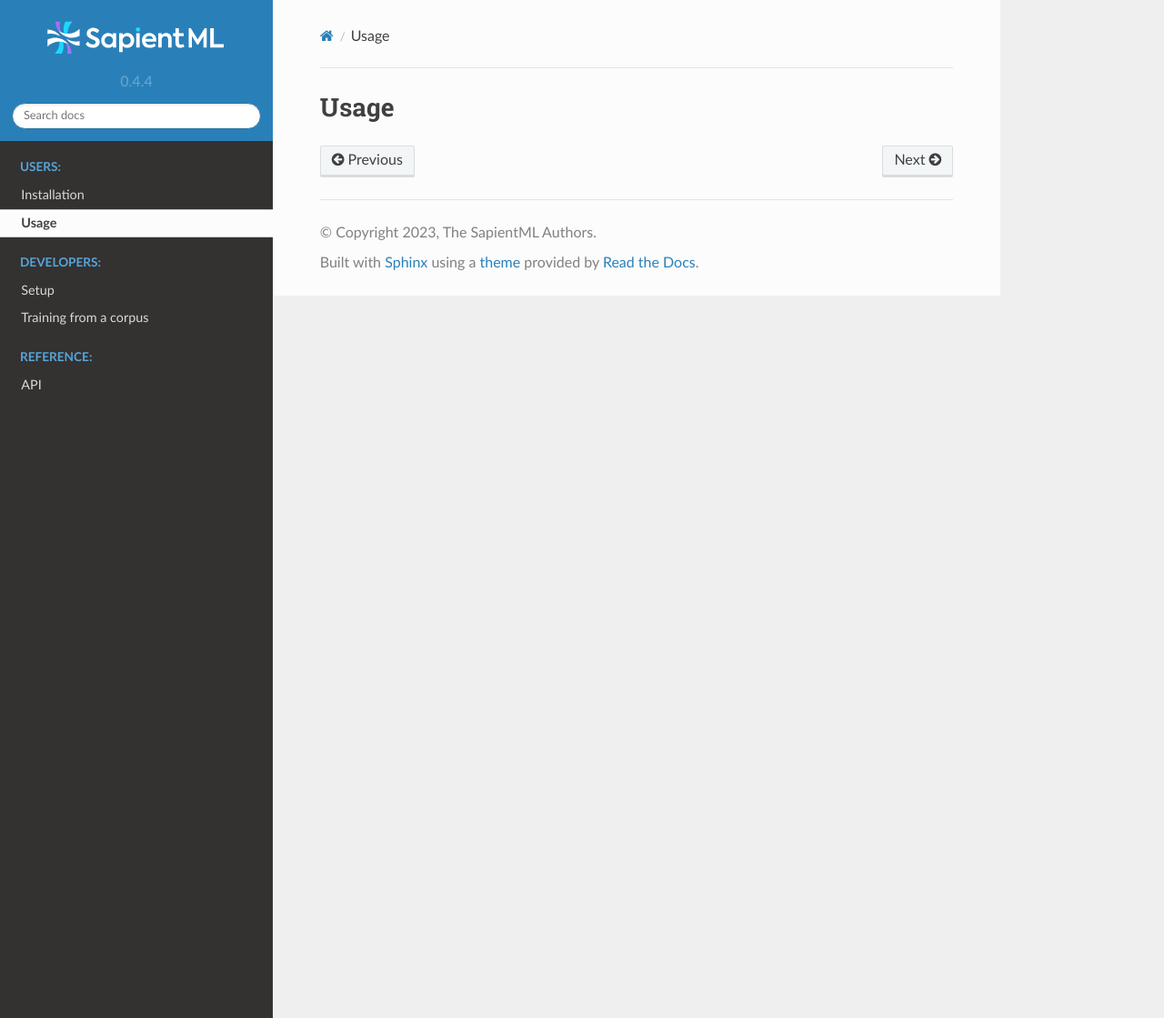
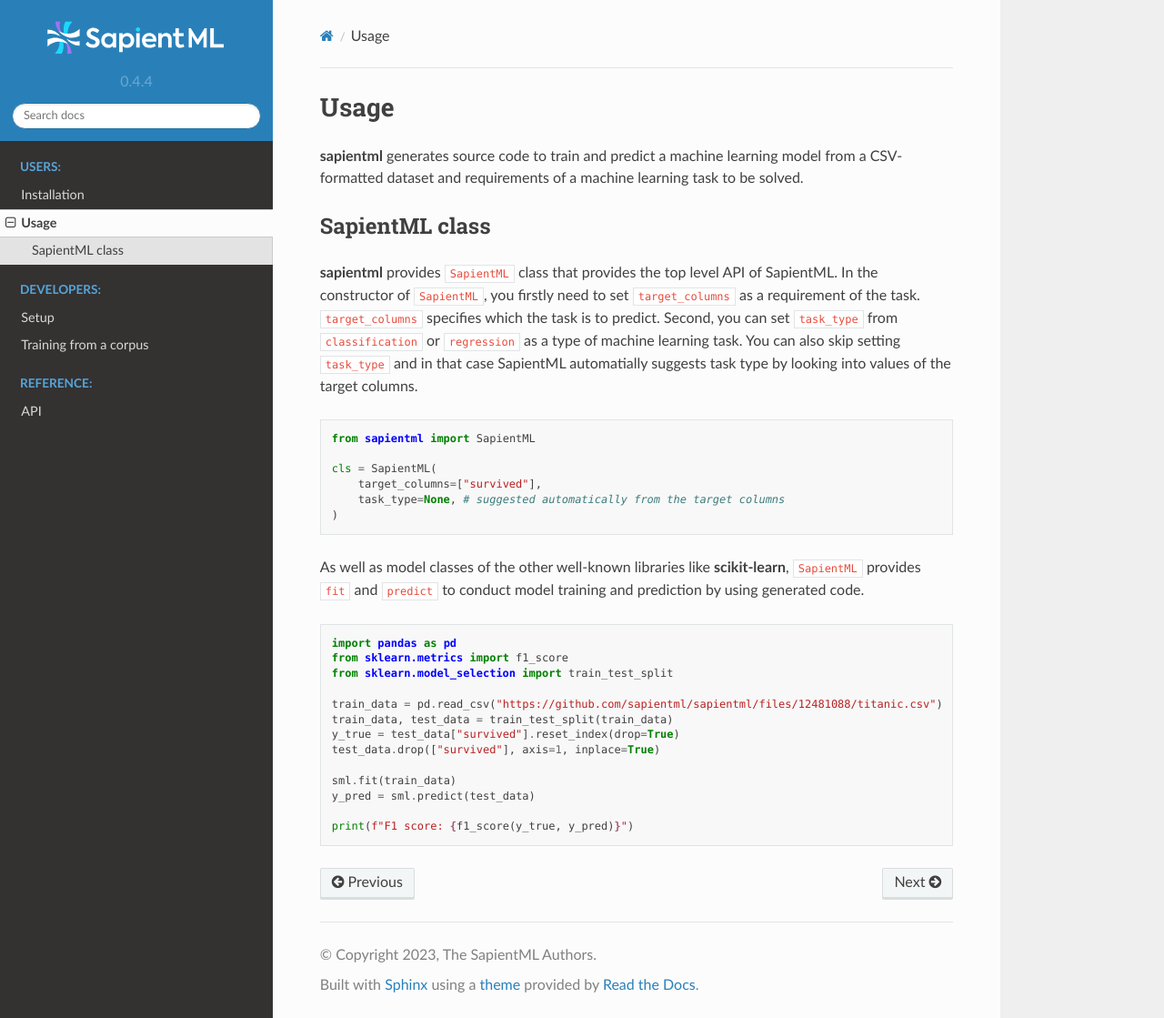
Before and after one commit to sapientml/docs, a Sphinx documentation site: the page built from docs/user/usage.rst, in a window 1280 px wide and 1119 px high. Shown: the whole window at 91% size. Built offline with Sphinx 7.4.7 and the Read the Docs theme 2.0.0, drawn with Linux system fonts in a browser that asks for light colours; pages that are not in the unit, such as notebooks, are missing from menus.

Commit message:
update
Signed-off-by: Kosaku Kimura <kimura.kosaku@fujitsu.com>

```diff
--- a/docs/user/installation.rst
+++ b/docs/user/installation.rst
@@ -2,7 +2,7 @@
 Installation
 ============
 
-1. Install with pip
+Install with pip
 ===================
 
 **sapientml** needs to be installed just like any other python package
--- a/docs/user/usage.rst
+++ b/docs/user/usage.rst
@@ -1,3 +1,37 @@
 =====
 Usage
 =====
+
+**sapientml** generates source code to train and predict a machine learning model from a CSV-formatted dataset and requirements of a machine learning task to be solved.
+
+SapientML class
+===============
+
+**sapientml** provides :code:`SapientML` class that provides the top level API of SapientML. In the constructor of :code:`SapientML`, you firstly need to set :code:`target_columns` as a requirement of the task. :code:`target_columns` specifies which the task is to predict. Second, you can set :code:`task_type` from :code:`classification` or :code:`regression` as a type of machine learning task. You can also skip setting :code:`task_type` and in that case SapientML automatially suggests task type by looking into values of the target columns.
+
+.. code-block:: python
+
+    from sapientml import SapientML
+
+    cls = SapientML(
+        target_columns=["survived"],
+        task_type=None, # suggested automatically from the target columns
+    )
+
+As well as model classes of the other well-known libraries like **scikit-learn**, :code:`SapientML` provides :code:`fit` and :code:`predict` to conduct model training and prediction by using generated code.
+
+.. code-block:: python
+
+    import pandas as pd
+    from sklearn.metrics import f1_score
+    from sklearn.model_selection import train_test_split
+
+    train_data = pd.read_csv("https://github.com/sapientml/sapientml/files/12481088/titanic.csv")
+    train_data, test_data = train_test_split(train_data)
+    y_true = test_data["survived"].reset_index(drop=True)
+    test_data.drop(["survived"], axis=1, inplace=True)
+
+    sml.fit(train_data)
+    y_pred = sml.predict(test_data)
+
+    print(f"F1 score: {f1_score(y_true, y_pred)}")
```
